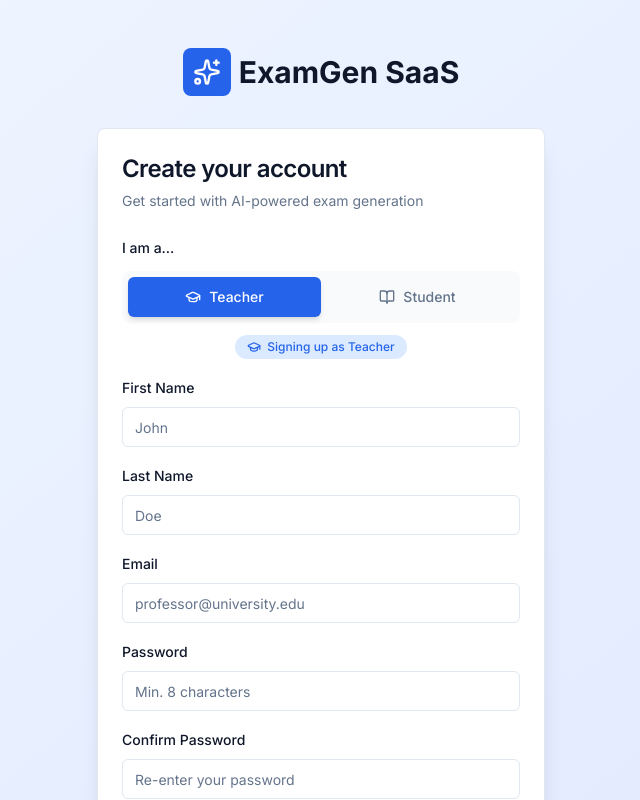
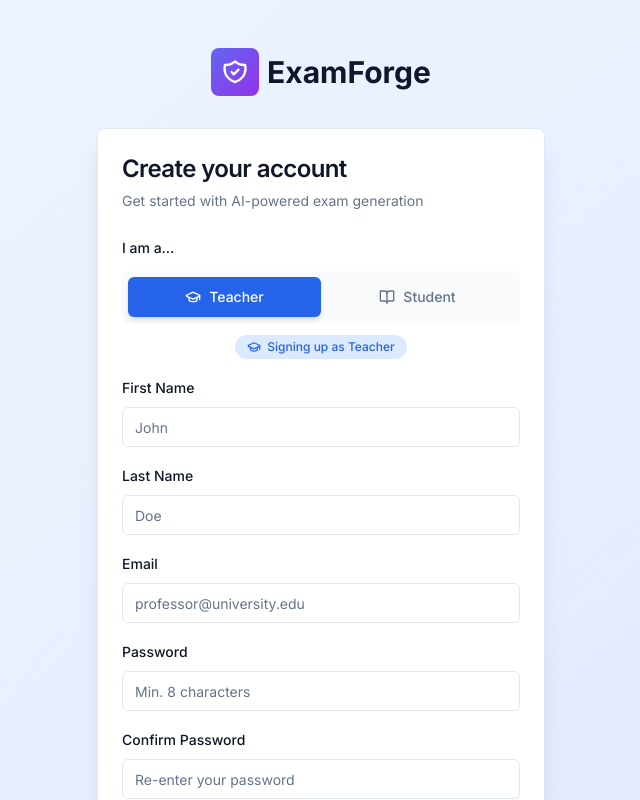
Before and after one commit to carlosjim83/exam-generator, a Next.js app in the folder frontend/: page /register in a window 1280 px wide. Shown: the top 800 px of the page, without its empty margins (319-959 px from the left). Built offline with nearby package versions, Linux system fonts and the light colour scheme; no server answers.

Commit message:
fix(frontend): rebrand to ExamForge with new logo
- Rename from ExamGen SaaS to ExamForge
- New gradient logo icon (shield with checkmark)
- Update all pages: login, register, callback, sidebar, topnav
- Fix TopNavigation to redirect based on user role

```diff
--- a/frontend/app/auth/callback/page.tsx
+++ b/frontend/app/auth/callback/page.tsx
@@ -99,10 +99,22 @@ function AuthCallbackContent() {
       <div className="w-full max-w-md">
         {/* Logo */}
         <div className="flex items-center justify-center gap-2 mb-8">
-          <div className="flex items-center justify-center w-12 h-12 rounded-lg bg-primary">
-            <Sparkles className="w-7 h-7 text-primary-foreground" />
+          <div className="flex items-center justify-center w-12 h-12 rounded-lg bg-gradient-to-br from-indigo-500 to-purple-600">
+            <svg
+              className="w-7 h-7 text-white"
+              fill="none"
+              stroke="currentColor"
+              viewBox="0 0 24 24"
+            >
+              <path
+                strokeLinecap="round"
+                strokeLinejoin="round"
+                strokeWidth={2}
+                d="M9 12l2 2 4-4m5.618-4.016A11.955 11.955 0 0112 2.944a11.955 11.955 0 01-8.618 3.04A12.02 12.02 0 003 9c0 5.591 3.824 10.29 9 11.622 5.176-1.332 9-6.03 9-11.622 0-1.042-.133-2.052-.382-3.016z"
+              />
+            </svg>
           </div>
-          <h1 className="text-3xl font-bold">ExamGen SaaS</h1>
+          <h1 className="text-3xl font-bold">ExamForge</h1>
         </div>
 
         <Card className="shadow-xl">
--- a/frontend/app/layout.tsx
+++ b/frontend/app/layout.tsx
@@ -10,7 +10,7 @@ import { Toaster } from 'sonner';
 const inter = Inter({ subsets: ['latin'] });
 
 export const metadata: Metadata = {
-  title: 'ExamGen SaaS - AI-Powered Exam Generator',
+  title: 'ExamForge - AI-Powered Exam Generator',
   description: 'Generate intelligent exams from your documents using AI',
 };
 
--- a/frontend/components/layout/Sidebar.tsx
+++ b/frontend/components/layout/Sidebar.tsx
@@ -111,9 +111,9 @@ export function Sidebar() {
       {/* Logo */}
       <div className="flex h-16 items-center border-b border-border px-6">
         <Link href={getLogoLink()} className="flex items-center gap-2">
-          <div className="flex h-8 w-8 items-center justify-center rounded-lg bg-primary">
+          <div className="flex h-9 w-9 items-center justify-center rounded-lg bg-gradient-to-br from-indigo-500 to-purple-600">
             <svg
-              className="h-5 w-5 text-primary-foreground"
+              className="h-5 w-5 text-white"
               fill="none"
               stroke="currentColor"
               viewBox="0 0 24 24"
@@ -122,13 +122,12 @@ export function Sidebar() {
                 strokeLinecap="round"
                 strokeLinejoin="round"
                 strokeWidth={2}
-                d="M9 12h6m-6 4h6m2 5H7a2 2 0 01-2-2V5a2 2 0 012-2h5.586a1 1 0 01.707.293l5.414 5.414a1 1 0 01.293.707V19a2 2 0 01-2 2z"
+                d="M9 12l2 2 4-4m5.618-4.016A11.955 11.955 0 0112 2.944a11.955 11.955 0 01-8.618 3.04A12.02 12.02 0 003 9c0 5.591 3.824 10.29 9 11.622 5.176-1.332 9-6.03 9-11.622 0-1.042-.133-2.052-.382-3.016z"
               />
             </svg>
           </div>
           <div>
-            <h1 className="text-lg font-bold text-card-foreground">ExamGen</h1>
-            <p className="text-xs text-muted-foreground">SaaS</p>
+            <h1 className="text-lg font-bold text-card-foreground">ExamForge</h1>
           </div>
         </Link>
       </div>
--- a/frontend/features/auth/components/LoginForm.tsx
+++ b/frontend/features/auth/components/LoginForm.tsx
@@ -40,10 +40,22 @@ export function LoginForm() {
       <div className="w-full max-w-md">
         {/* Logo */}
         <div className="flex items-center justify-center gap-2 mb-8">
-          <div className="flex items-center justify-center w-12 h-12 rounded-lg bg-primary">
-            <Sparkles className="w-7 h-7 text-primary-foreground" />
+          <div className="flex items-center justify-center w-12 h-12 rounded-lg bg-gradient-to-br from-indigo-500 to-purple-600">
+            <svg
+              className="w-7 h-7 text-white"
+              fill="none"
+              stroke="currentColor"
+              viewBox="0 0 24 24"
+            >
+              <path
+                strokeLinecap="round"
+                strokeLinejoin="round"
+                strokeWidth={2}
+                d="M9 12l2 2 4-4m5.618-4.016A11.955 11.955 0 0112 2.944a11.955 11.955 0 01-8.618 3.04A12.02 12.02 0 003 9c0 5.591 3.824 10.29 9 11.622 5.176-1.332 9-6.03 9-11.622 0-1.042-.133-2.052-.382-3.016z"
+              />
+            </svg>
           </div>
-          <h1 className="text-3xl font-bold">ExamGen SaaS</h1>
+          <h1 className="text-3xl font-bold">ExamForge</h1>
         </div>
 
         <Card>
--- a/frontend/features/auth/components/RegisterForm.tsx
+++ b/frontend/features/auth/components/RegisterForm.tsx
@@ -87,12 +87,22 @@ export function RegisterForm() {
       <div className="w-full max-w-md">
         {/* Logo */}
         <div className="flex items-center justify-center gap-2 mb-8">
-          <div
-            className={`flex items-center justify-center w-12 h-12 rounded-lg ${currentTheme.accent} transition-colors duration-300`}
-          >
-            <Sparkles className="w-7 h-7 text-white" />
+          <div className="flex items-center justify-center w-12 h-12 rounded-lg bg-gradient-to-br from-indigo-500 to-purple-600">
+            <svg
+              className="w-7 h-7 text-white"
+              fill="none"
+              stroke="currentColor"
+              viewBox="0 0 24 24"
+            >
+              <path
+                strokeLinecap="round"
+                strokeLinejoin="round"
+                strokeWidth={2}
+                d="M9 12l2 2 4-4m5.618-4.016A11.955 11.955 0 0112 2.944a11.955 11.955 0 01-8.618 3.04A12.02 12.02 0 003 9c0 5.591 3.824 10.29 9 11.622 5.176-1.332 9-6.03 9-11.622 0-1.042-.133-2.052-.382-3.016z"
+              />
+            </svg>
           </div>
-          <h1 className="text-3xl font-bold">ExamGen SaaS</h1>
+          <h1 className="text-3xl font-bold">ExamForge</h1>
         </div>
 
         <Card className="shadow-xl">
--- a/frontend/features/dashboard/components/TopNavigation.tsx
+++ b/frontend/features/dashboard/components/TopNavigation.tsx
@@ -26,11 +26,26 @@ export function TopNavigation() {
       <div className="container flex h-16 items-center px-4 md:px-6">
         {/* Logo */}
         <div className="flex items-center gap-2 mr-8">
-          <div className="flex items-center justify-center w-8 h-8 rounded-lg bg-primary">
-            <Sparkles className="w-5 h-5 text-primary-foreground" />
+          <div className="flex items-center justify-center w-8 h-8 rounded-lg bg-gradient-to-br from-indigo-500 to-purple-600">
+            <svg
+              className="w-5 h-5 text-white"
+              fill="none"
+              stroke="currentColor"
+              viewBox="0 0 24 24"
+            >
+              <path
+                strokeLinecap="round"
+                strokeLinejoin="round"
+                strokeWidth={2}
+                d="M9 12l2 2 4-4m5.618-4.016A11.955 11.955 0 0112 2.944a11.955 11.955 0 01-8.618 3.04A12.02 12.02 0 003 9c0 5.591 3.824 10.29 9 11.622 5.176-1.332 9-6.03 9-11.622 0-1.042-.133-2.052-.382-3.016z"
+              />
+            </svg>
           </div>
-          <Link href="/dashboard" className="font-semibold text-lg">
-            ExamGen SaaS
+          <Link
+            href={user?.role === 'STUDENT' ? '/student/exams' : '/dashboard'}
+            className="font-semibold text-lg"
+          >
+            ExamForge
           </Link>
         </div>
 
```
Also changed, not shown: 2 other files (tests, documents, lock files or other folders).
